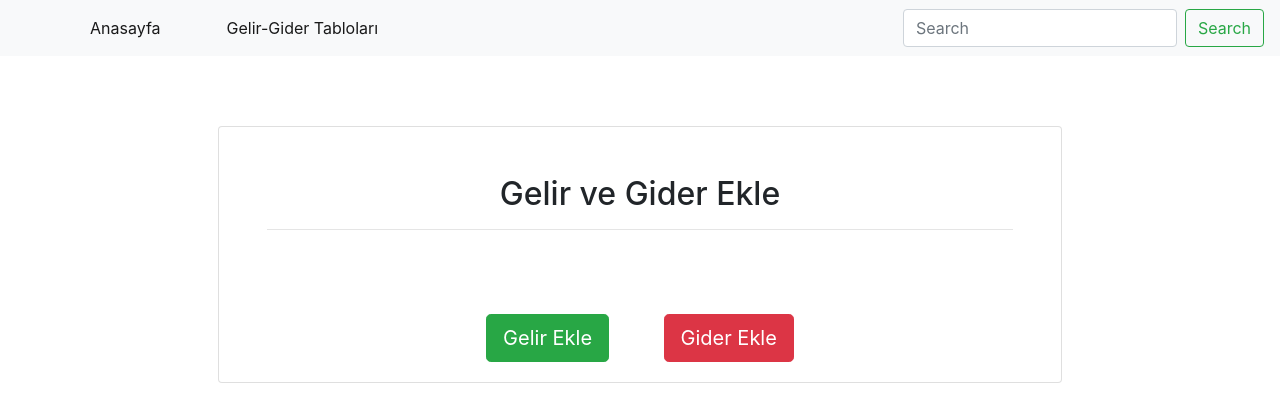
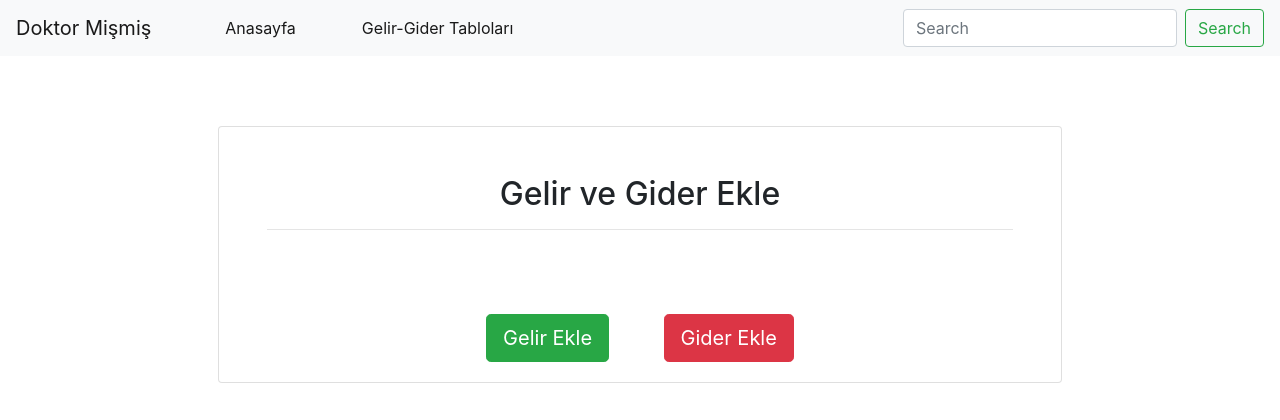
Before and after one commit to ramazancetinn/income-expense-table, a Flask app: page / in a window 1280 px wide. Shown: the top 420 px of the page. Run offline with Flask 2, Linux system fonts and the light colour scheme; some libraries are stand-ins or nearby versions.

Commit message:
title added

```diff
--- a/src/templates/includes/_navbar.html
+++ b/src/templates/includes/_navbar.html
@@ -11,12 +11,12 @@
     <link rel="stylesheet" href="/static/css/bootstrap.min.css">
     <script src="/static/js/bootstrap.min.js"></script>
 
-    <title></title>
+    <title>Doktor Mişmiş</title>
 </head>
 <body>
 
     <nav class="navbar navbar-expand-lg navbar-light bg-light">
-        <a class="navbar-brand" href="#"></a>
+        <a class="navbar-brand" href="#">Doktor Mişmiş</a>
         <button class="navbar-toggler" type="button" data-toggle="collapse" data-target="#navbarSupportedContent" aria-controls="navbarSupportedContent" aria-expanded="false" aria-label="Toggle navigation">
             <span class="navbar-toggler-icon"></span>
         </button>
```
